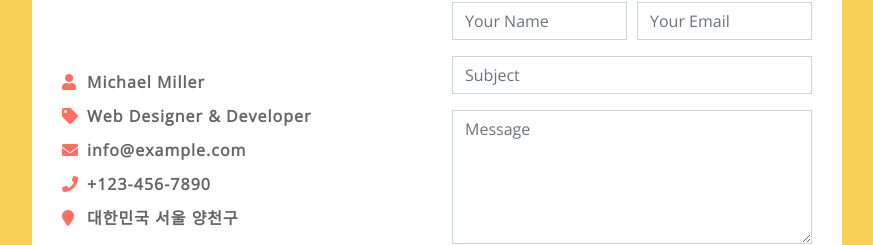
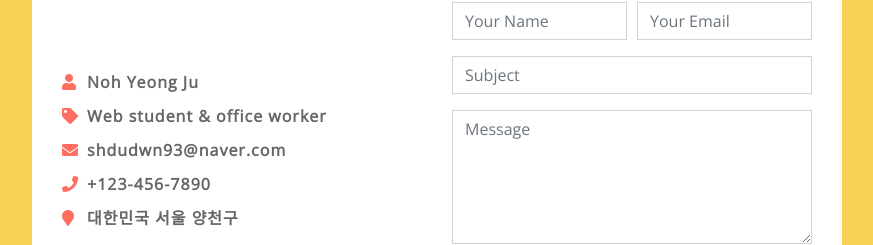
Before and after one commit to yeongju-noh/yeongju.github.io, a plain HTML site: page index.html in a window 1280 px wide. Shown: the part 3205-3450 px from the top of the page, without its empty margins (368-1241 px from the left). Drawn offline with nearby package versions, Linux system fonts and the light colour scheme.

Commit message:
Update index.html

```diff
--- a/index.html
+++ b/index.html
@@ -310,9 +310,9 @@
                         <div class="row align-items-center">
                             <div class="col-md-6">
                                 <div class="contact-info">
-                                    <p><i class="fa fa-user"></i>Michael Miller</p>
-                                    <p><i class="fa fa-tag"></i>Web Designer & Developer</p>
-                                    <p><i class="fa fa-envelope"></i><a href="mailto:shdudwn93@naver.com">info@example.com</a></p>
+                                    <p><i class="fa fa-user"></i>Noh Yeong Ju</p>
+                                    <p><i class="fa fa-tag"></i>Web student & office worker</p>
+                                    <p><i class="fa fa-envelope"></i><a href="mailto:shdudwn93@naver.com">shdudwn93@naver.com</a></p>
                                     <p><i class="fa fa-phone"></i><a href="tel:+01075461727">+123-456-7890</a></p>
                                     <p><i class="fa fa-map-marker"></i>대한민국 서울 양천구</p>
                                     <div class="social">
```
